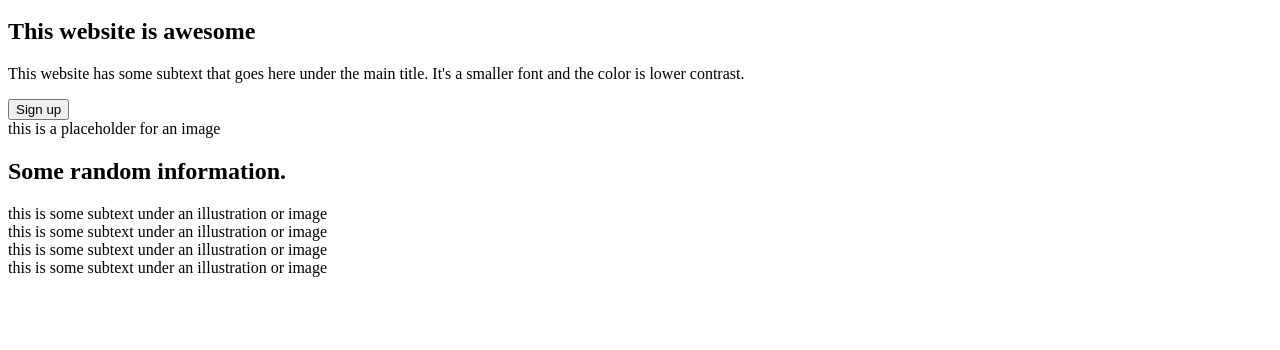
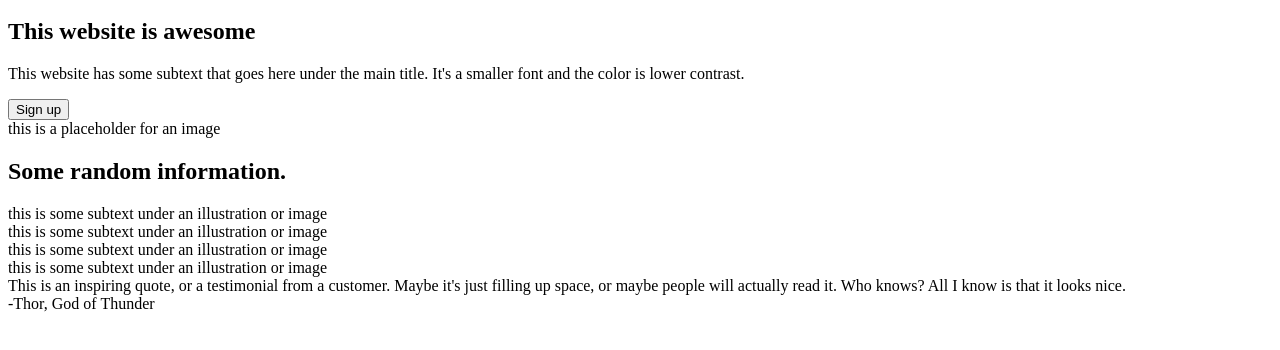
Before and after one commit to marcwalkr/landing-page, a plain HTML site: page index.html in a window 1280 px wide. Shown: the part 98-448 px from the top of the page. Drawn offline with Linux system fonts and the light colour scheme.

Commit message:
Add quote section with quote text and attribution

```diff
--- a/index.html
+++ b/index.html
@@ -53,6 +53,14 @@
         </div>
       </div>
     </section>
+
+    <section class="quote-section">
+      <div class="quote">
+        This is an inspiring quote, or a testimonial from a customer. Maybe it's just filling up space,
+        or maybe people will actually read it. Who knows? All I know is that it looks nice.
+      </div>
+      <div class="quote-attribution">-Thor, God of Thunder</div>
+    </section>
   </main>
 </body>
 </html>
```
